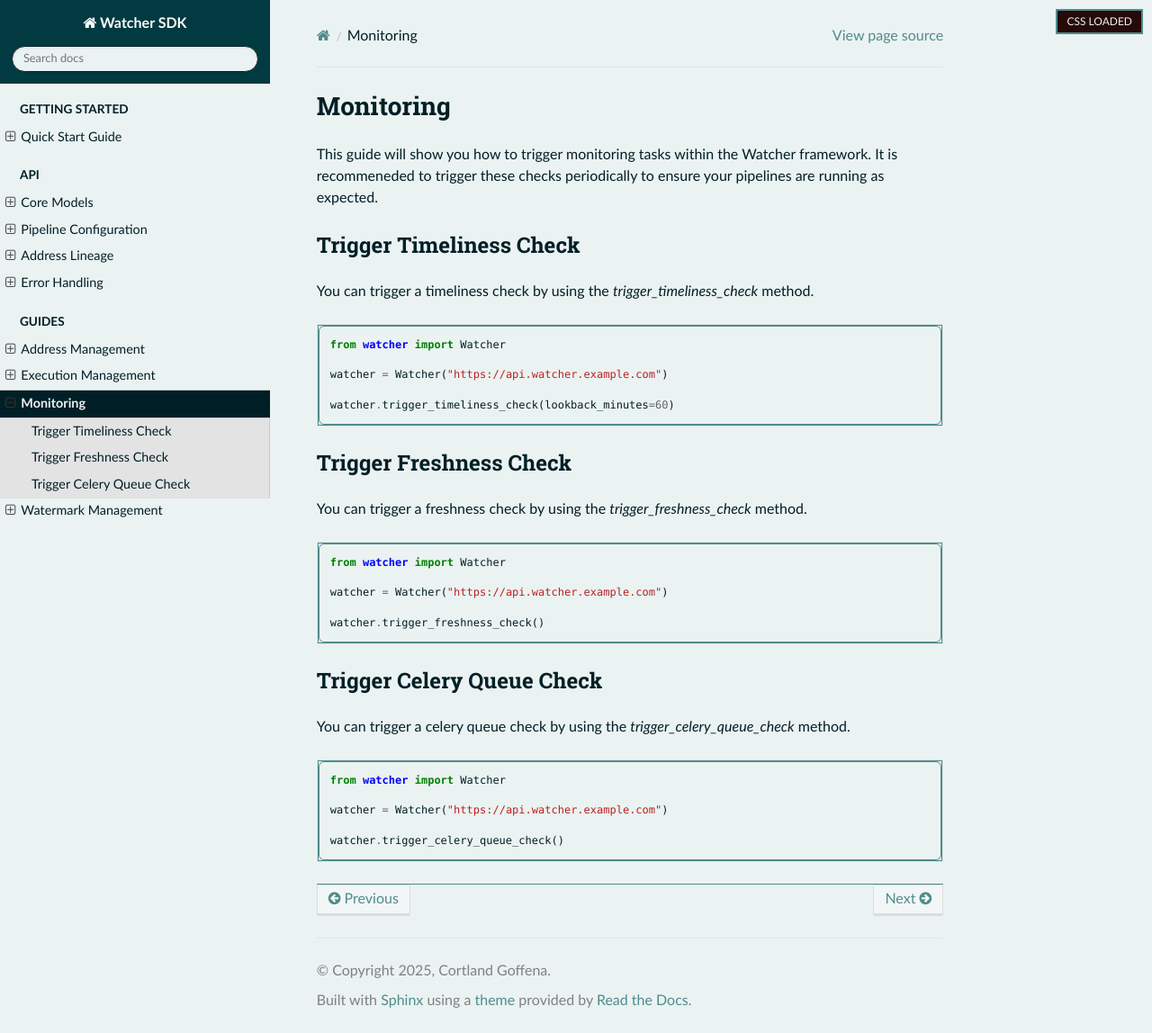
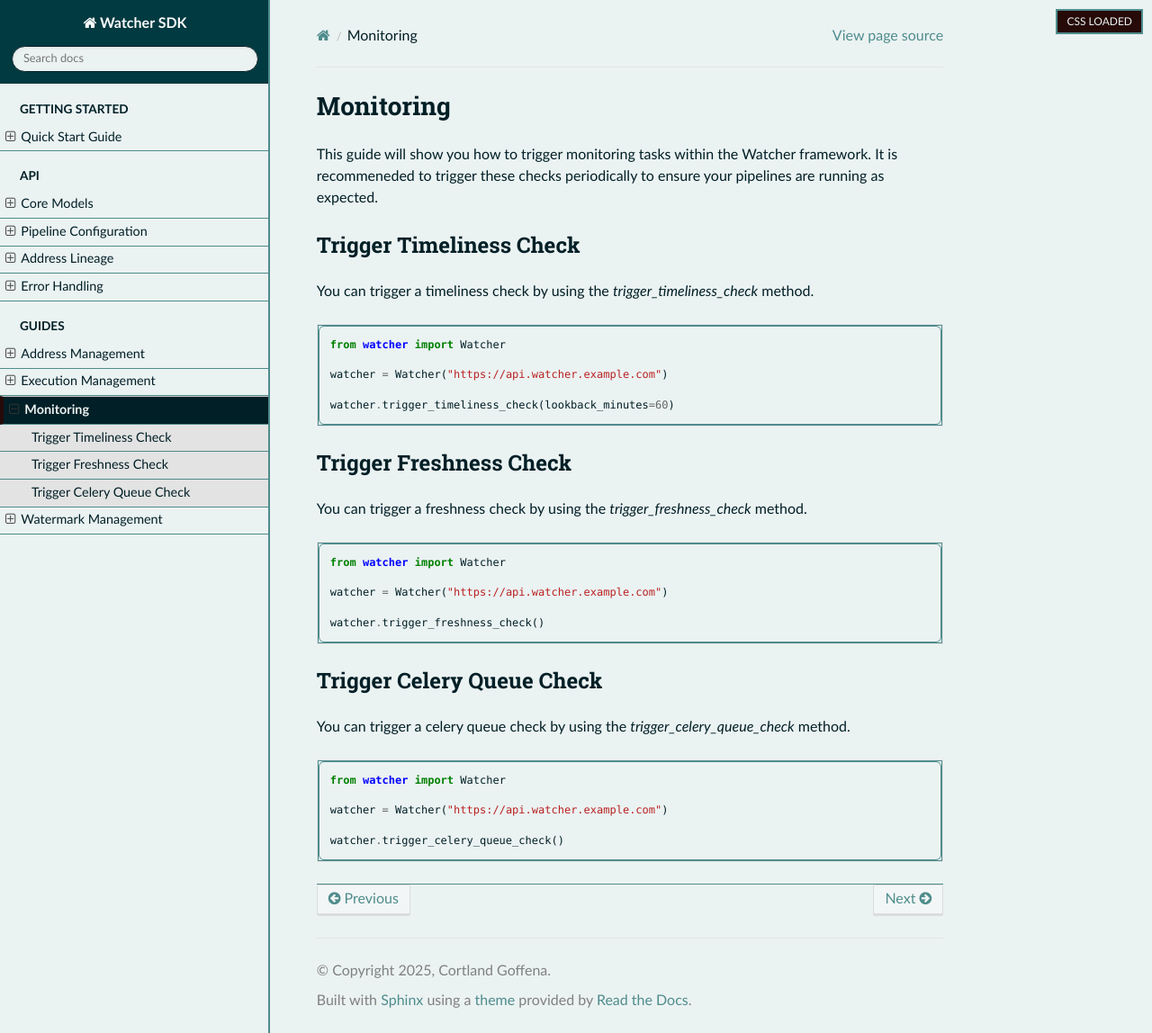
Before and after one commit to cmgoffena13/etl-watcher-sdk, a Sphinx documentation site: the page built from docs/guides/monitoring.rst, in a window 1280 px wide and 1148 px high. Shown: the whole window at 90% size. Built offline with Sphinx 7.4.7 and the Read the Docs theme 3.1.0, drawn with Linux system fonts in a browser that asks for light colours.

Commit message:
small update

```diff
--- a/docs/_static/css/custom.css
+++ b/docs/_static/css/custom.css
@@ -28,6 +28,37 @@ html {
 /* Navigation */
 .wy-side-nav-search {
     background-color: #013A40 !important;
+}
+
+/* Table of Contents */
+.wy-nav-side {
+    background-color: #EBF2F2 !important;
+    border-right: 2px solid #4F8C8C !important;
+}
+
+.wy-menu-vertical {
+    background-color: #EBF2F2 !important;
+}
+
+.wy-menu-vertical a {
+    color: #011F26 !important;
+    border-bottom: 1px solid #4F8C8C !important;
+}
+
+.wy-menu-vertical a:hover {
+    background-color: #013A40 !important;
+    color: #EBF2F2 !important;
+}
+
+.wy-menu-vertical li.current > a {
+    background-color: #013A40 !important;
+    color: #EBF2F2 !important;
+    border-left: 4px solid #260A08 !important;
+}
+
+.wy-menu-vertical li.current > a:hover {
+    background-color: #013A40 !important;
+    color: #EBF2F2 !important;
 }
 
 .wy-side-nav-search input[type="text"] {
```
Also changed, not shown: 3 other files.
